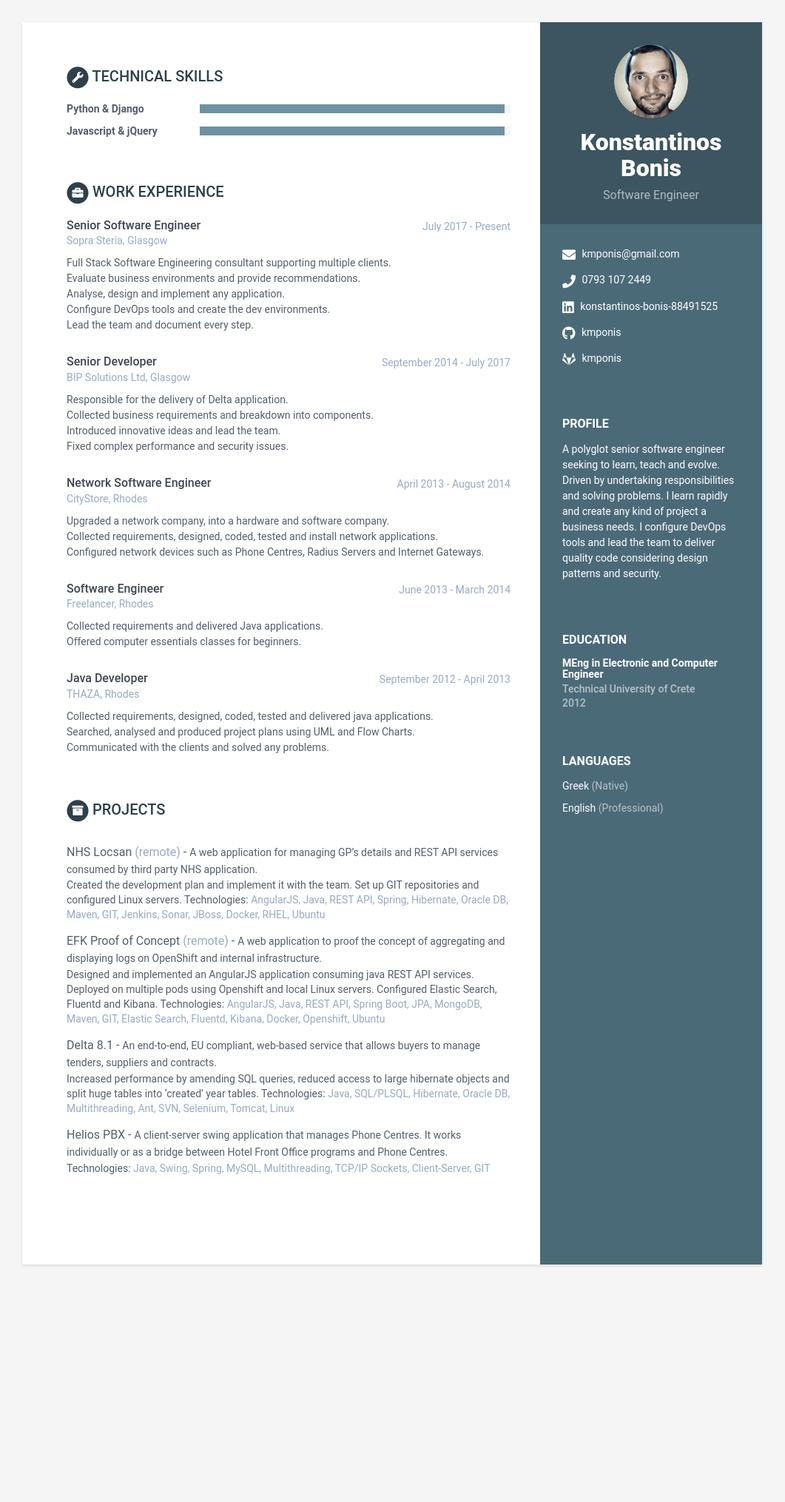
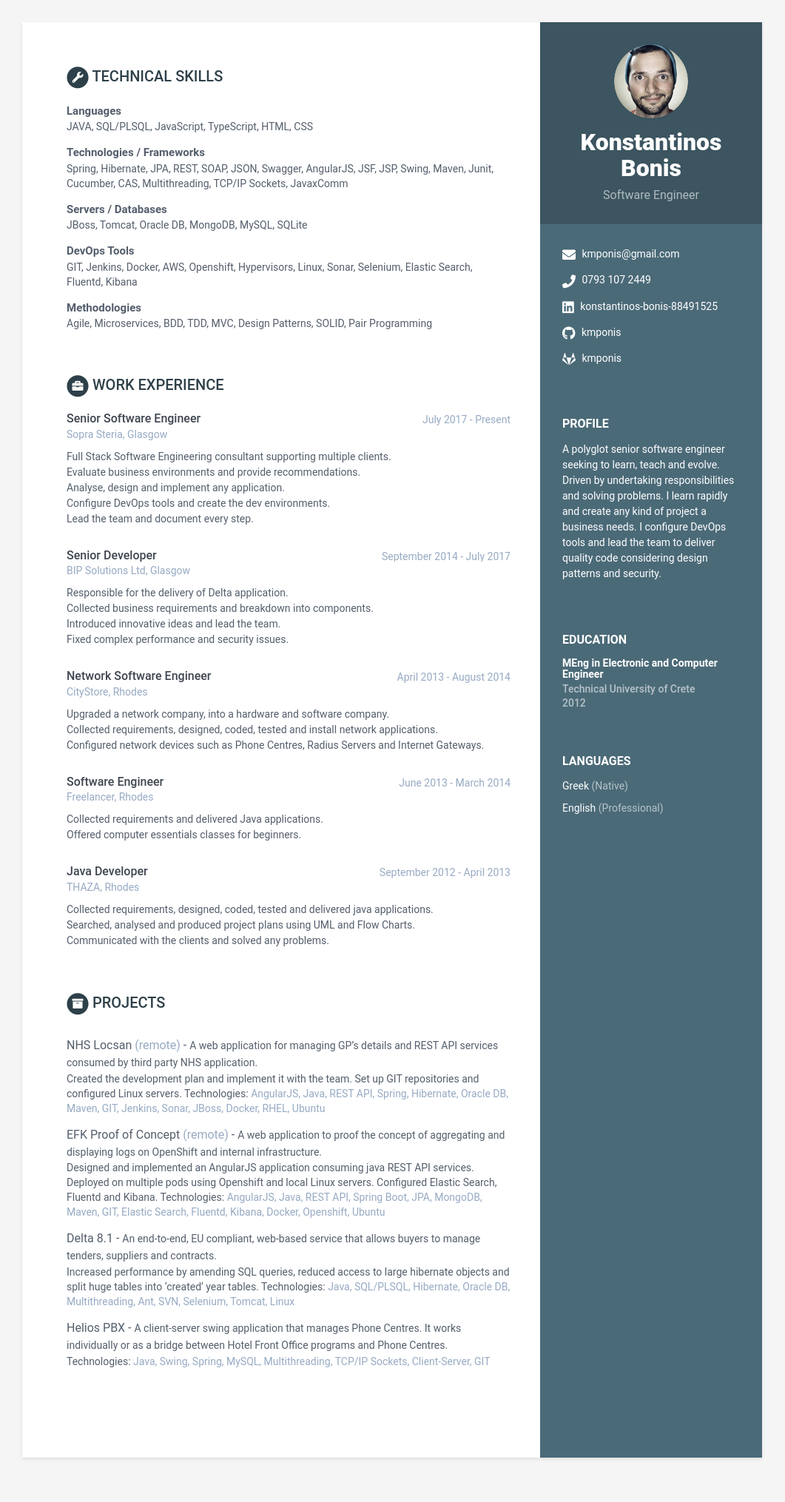
Before and after one commit to kmponis/kmponis.github.io, a Jekyll site: the page built from index.html, in a window 1280 px wide. Shown: the whole page at 74% size, without its empty margins (110-1171 px from the left). Built offline with Jekyll 4.4.1, drawn with Linux system fonts in a browser that asks for light colours; before the commit the page ends 1769 px from its top, so only the background shows below that.

Commit message:
Add technical skills

```diff
--- a/_data/data.yml
+++ b/_data/data.yml
@@ -57,11 +57,27 @@ career-profile:
 skills:
     title: Technical Skills
     toolset:
-      - name: Python & Django
-        level: 98%
+      - category: Languages
+        name: JAVA, SQL/PLSQL, JavaScript, TypeScript, HTML, CSS
+        level:
 
-      - name: Javascript & jQuery
-        level: 98%
+      - category: Technologies / Frameworks
+        name: Spring, Hibernate, JPA, REST, SOAP, JSON, Swagger, AngularJS, JSF,
+          JSP, Swing, Maven, Junit, Cucumber, CAS, Multithreading, TCP/IP Sockets, JavaxComm
+        level:
+
+      - category: Servers / Databases
+        name: JBoss, Tomcat, Oracle DB, MongoDB, MySQL, SQLite
+        level:
+
+      - category: DevOps Tools
+        name: GIT, Jenkins, Docker, AWS, Openshift, Hypervisors, Linux, Sonar, Selenium,
+          Elastic Search, Fluentd, Kibana
+        level:
+
+      - category: Methodologies
+        name: Agile, Microservices, BDD, TDD, MVC, Design Patterns, SOLID, Pair Programming
+        level:
 
 experiences:
     title: Work Experience
--- a/_includes/skills.html
+++ b/_includes/skills.html
@@ -13,11 +13,12 @@
     <div class="skillset">
       {% for skill in skills.toolset %}
         <div class="item">
-          <h3 class="level-title">{{ skill.name }}</h3>
-          <div class="level-bar">
+          <span class="category">{{ skill.category }}</span>
+          <span class="name">{{ skill.name }}</span>
+          <!-- <div class="level-bar">
             <div class="level-bar-inner" data-level="{{ skill.level }}">
             </div>
-          </div>
+          </div> -->
         </div>
       {% endfor %}
     </div>
--- a/_sass/_base.scss
+++ b/_sass/_base.scss
@@ -243,11 +243,18 @@ p {
     }
 }
 
-
 .skillset {
     .item {
         margin-bottom: 15px;
         overflow: hidden;
+    }
+    .category {
+        font-size: 15px;
+        font-weight: bold;
+        display: block;
+    }
+    .name {
+        font-size: 14px;
     }
     .level-title {
         font-size: 14px;
@@ -264,9 +271,6 @@ p {
     }
 }
 
-
-
-
 .footer {
     padding-top: 30px;
     .copyright {
@@ -278,5 +282,4 @@ p {
     .fa-heart {
         color: $heart;
     }
-
 }
```
